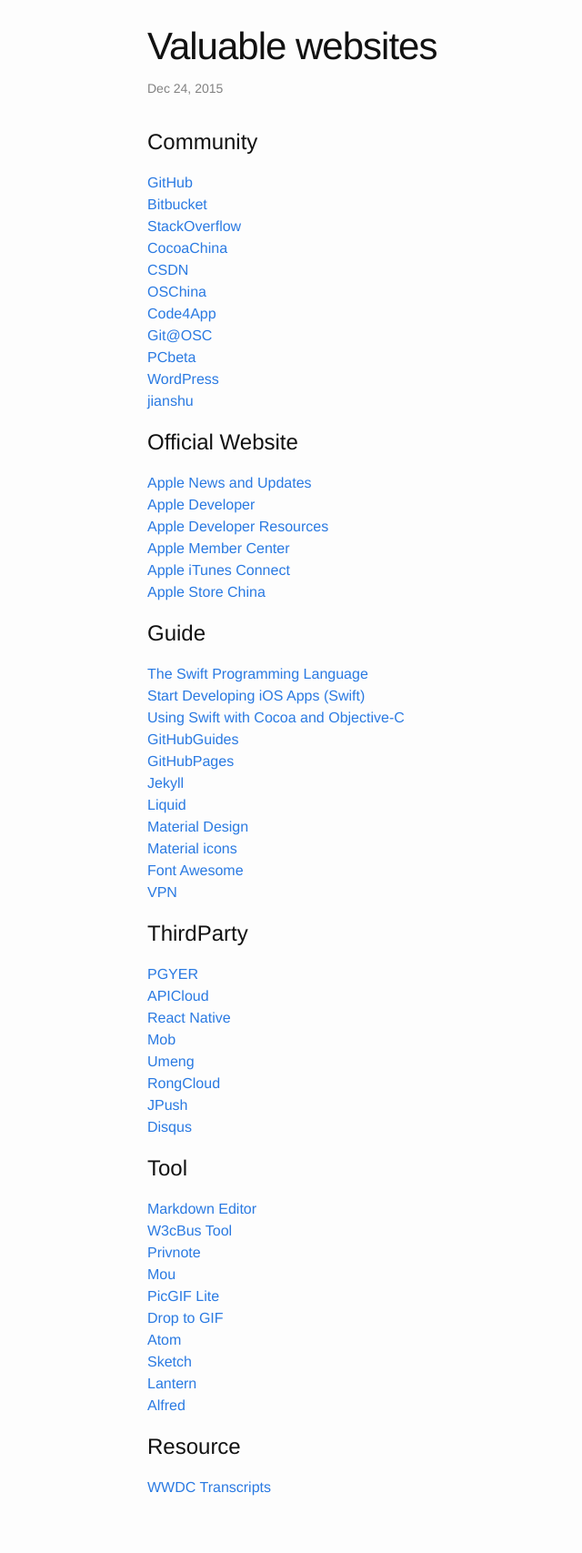
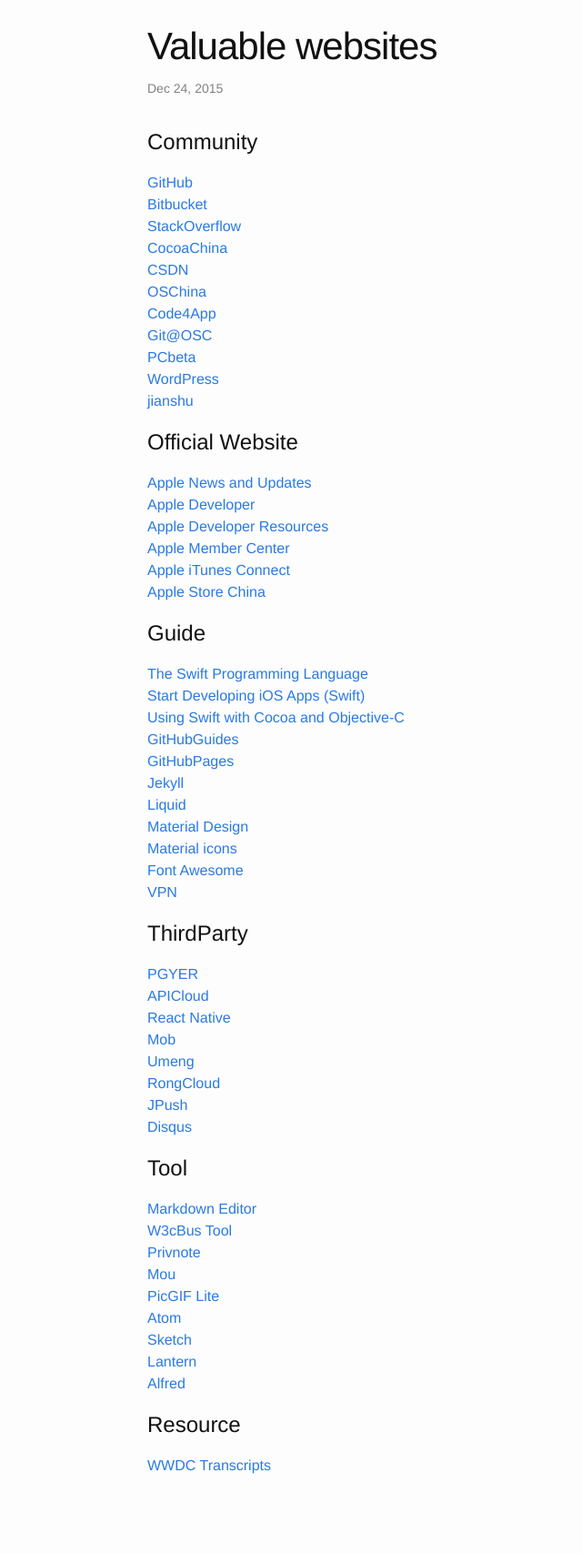
Before and after one commit to GeekRRK/GeekRRK.github.io, a Jekyll site: the page built from _posts/2015-12-24-Valuable websites.md, in a window 1280 px wide. Shown: the whole page at 91% size, without its empty margins (108-748 px from the left). Built offline with Jekyll 4.4.1, drawn with Linux system fonts in a browser that asks for light colours; after the commit the page ends 1683 px from its top, so only the background shows below that.

Commit message:
Update 2015-12-24-Valuable websites.md

```diff
--- a/_posts/2015-12-24-Valuable websites.md
+++ b/_posts/2015-12-24-Valuable websites.md
@@ -53,7 +53,6 @@
 [Privnote](https://privnote.com)
 [Mou](http://25.io)
 [PicGIF Lite](https://itunes.apple.com/us/app/picgif-lite/id844918735?mt=12)
-[Drop to GIF](https://github.com/mortenjust/droptogif/releases)
 [Atom](https://atom.io)
 [Sketch](http://www.sketchapp.com)
 [Lantern](https://getlantern.org)
```
